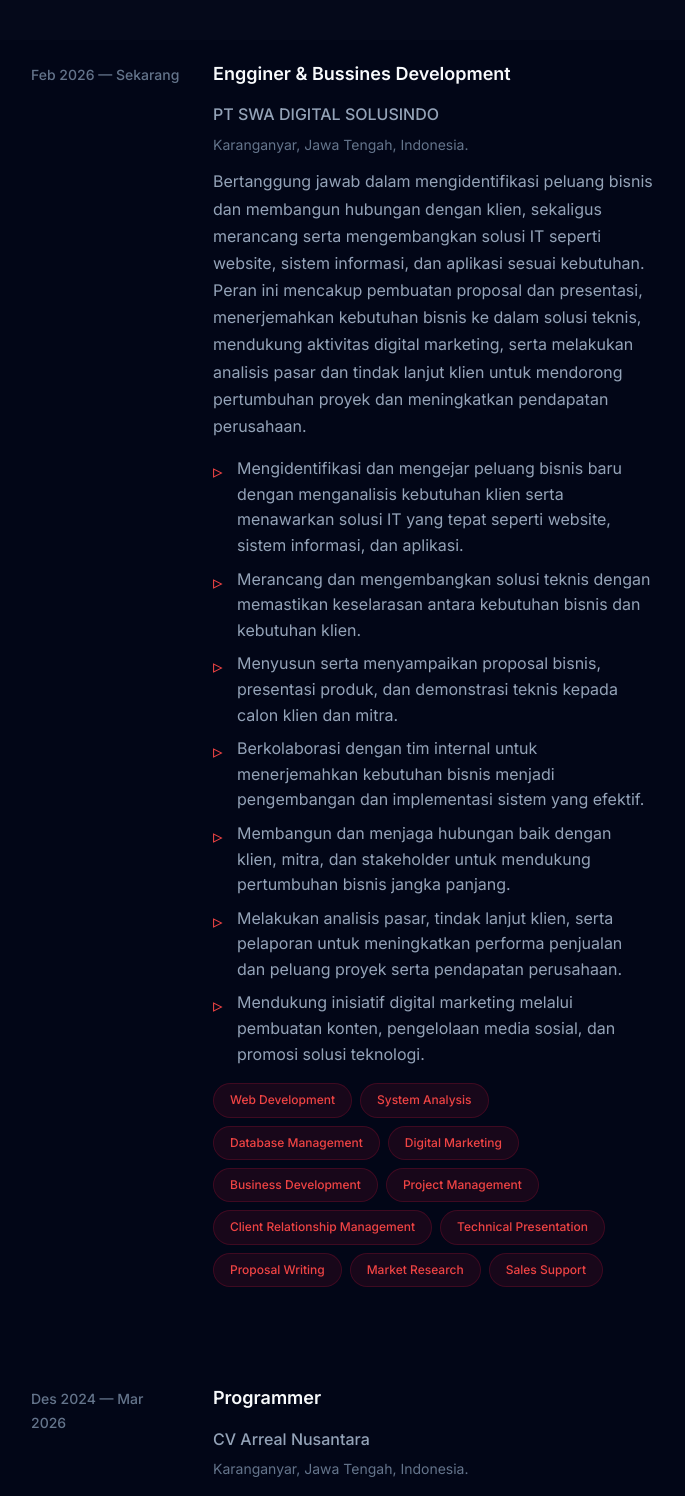
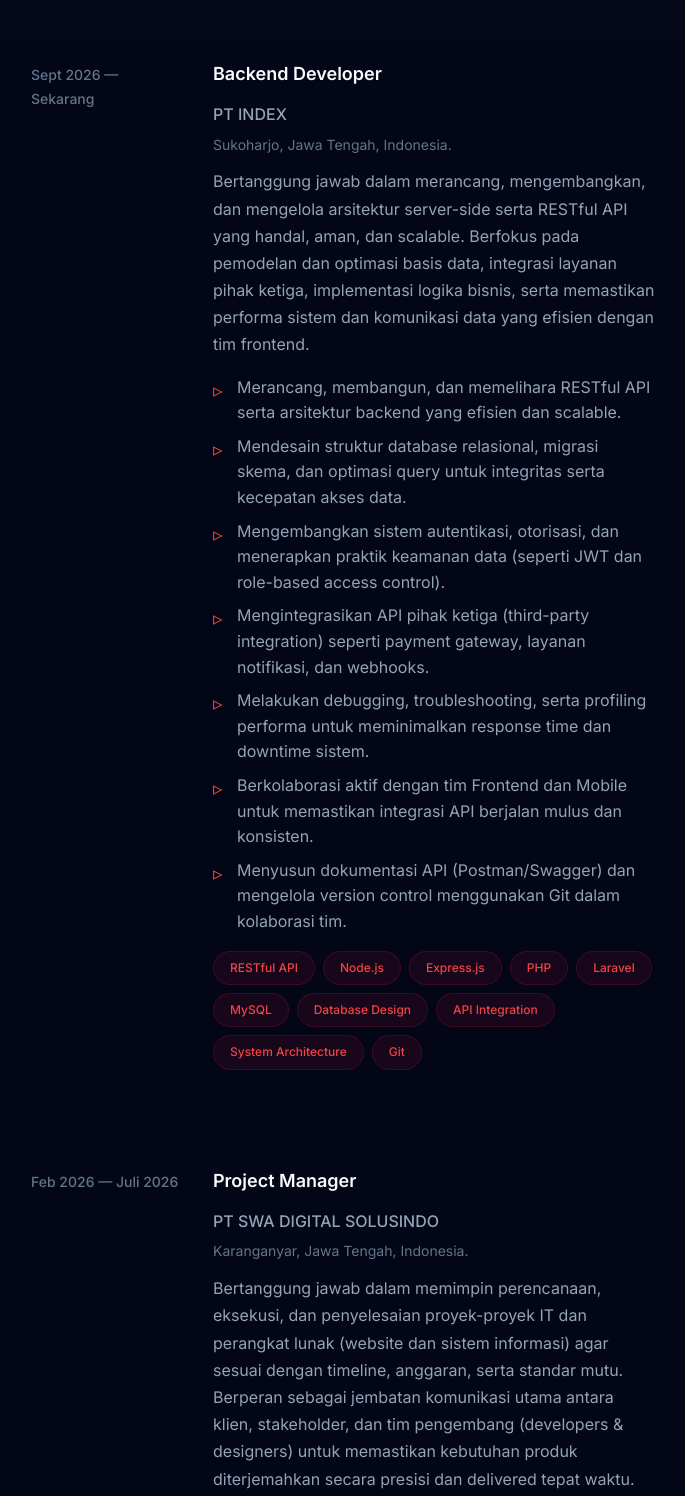
Before and after one commit to mhnaufal16/mhnaufal_, a website: page public/index.html in a window 1280 px wide. Shown: the part 920-2416 px from the top of the page, without its empty margins (257-942 px from the left). Drawn offline with Linux system fonts and the light colour scheme.

```diff
--- a/public/index.html
+++ b/public/index.html
@@ -108,51 +108,89 @@
 
             <div class="experience-list">
                 <div class="experience-item">
-                    <div class="experience-period">Feb 2026 — Sekarang</div>
+                    <div class="experience-period">Sept 2026 — Sekarang</div>
                     <div class="experience-content">
-                        <h3 class="experience-role">Engginer & Bussines Development</h3>
-                        <h4 class="experience-company">PT SWA DIGITAL SOLUSINDO</h4>
-                        <p class="experience-location">Karanganyar, Jawa Tengah, Indonesia.</p>
-                        <p class="experience-description">Bertanggung jawab dalam mengidentifikasi peluang bisnis dan
-                            membangun hubungan dengan klien, sekaligus merancang serta mengembangkan solusi IT seperti
-                            website, sistem informasi, dan aplikasi sesuai kebutuhan. Peran ini mencakup pembuatan
-                            proposal dan presentasi, menerjemahkan kebutuhan bisnis ke dalam solusi teknis, mendukung
-                            aktivitas digital marketing, serta melakukan analisis pasar dan tindak lanjut klien untuk
-                            mendorong pertumbuhan proyek dan meningkatkan pendapatan perusahaan.</p>
+                        <h3 class="experience-role">Backend Developer</h3>
+                        <h4 class="experience-company">PT INDEX</h4>
+                        <p class="experience-location">Sukoharjo, Jawa Tengah, Indonesia.</p>
+                        <p class="experience-description">Bertanggung jawab dalam merancang, mengembangkan, dan
+                            mengelola arsitektur server-side serta RESTful API yang handal, aman, dan scalable. Berfokus
+                            pada pemodelan dan optimasi basis data, integrasi layanan pihak ketiga, implementasi logika
+                            bisnis, serta memastikan performa sistem dan komunikasi data yang efisien dengan tim
+                            frontend.</p>
                         <ul class="experience-tasks">
-                            <li>Mengidentifikasi dan mengejar peluang bisnis baru dengan menganalisis kebutuhan klien
-                                serta menawarkan solusi IT yang tepat seperti website, sistem informasi, dan aplikasi.
-                            </li>
-                            <li>Merancang dan mengembangkan solusi teknis dengan memastikan keselarasan antara kebutuhan
-                                bisnis dan kebutuhan klien.</li>
-                            <li>Menyusun serta menyampaikan proposal bisnis, presentasi produk, dan demonstrasi teknis
-                                kepada calon klien dan mitra.</li>
-                            <li>Berkolaborasi dengan tim internal untuk menerjemahkan kebutuhan bisnis menjadi
-                                pengembangan dan implementasi sistem yang efektif.</li>
-                            <li>Membangun dan menjaga hubungan baik dengan klien, mitra, dan stakeholder untuk mendukung
-                                pertumbuhan bisnis jangka panjang.</li>
-                            <li>Melakukan analisis pasar, tindak lanjut klien, serta pelaporan untuk meningkatkan
-                                performa penjualan dan peluang proyek serta pendapatan perusahaan.</li>
-                            <li>Mendukung inisiatif digital marketing melalui pembuatan konten, pengelolaan media
-                                sosial, dan promosi solusi teknologi.</li>
+                            <li>Merancang, membangun, dan memelihara RESTful API serta arsitektur backend yang efisien
+                                dan scalable.</li>
+                            <li>Mendesain struktur database relasional, migrasi skema, dan optimasi query untuk
+                                integritas serta kecepatan akses data.</li>
+                            <li>Mengembangkan sistem autentikasi, otorisasi, dan menerapkan praktik keamanan data
+                                (seperti JWT dan role-based access control).</li>
+                            <li>Mengintegrasikan API pihak ketiga (third-party integration) seperti payment gateway,
+                                layanan notifikasi, dan webhooks.</li>
+                            <li>Melakukan debugging, troubleshooting, serta profiling performa untuk meminimalkan
+                                response time dan downtime sistem.</li>
+                            <li>Berkolaborasi aktif dengan tim Frontend dan Mobile untuk memastikan integrasi API
+                                berjalan mulus dan konsisten.</li>
+                            <li>Menyusun dokumentasi API (Postman/Swagger) dan mengelola version control menggunakan Git
+                                dalam kolaborasi tim.</li>
                         </ul>
                         <div class="tech-tags">
-                            <span class="tech-tag">Web Development</span>
-                            <span class="tech-tag">System Analysis</span>
-                            <span class="tech-tag">Database Management</span>
-                            <span class="tech-tag">Digital Marketing</span>
-                            <span class="tech-tag">Business Development</span>
-                            <span class="tech-tag">Project Management</span>
-                            <span class="tech-tag">Client Relationship Management</span>
-                            <span class="tech-tag">Technical Presentation</span>
-                            <span class="tech-tag">Proposal Writing</span>
-                            <span class="tech-tag">Market Research</span>
-                            <span class="tech-tag">Sales Support</span>
+                            <span class="tech-tag">RESTful API</span>
+                            <span class="tech-tag">Node.js</span>
+                            <span class="tech-tag">Express.js</span>
+                            <span class="tech-tag">PHP</span>
+                            <span class="tech-tag">Laravel</span>
+                            <span class="tech-tag">MySQL</span>
+                            <span class="tech-tag">Database Design</span>
+                            <span class="tech-tag">API Integration</span>
+                            <span class="tech-tag">System Architecture</span>
+                            <span class="tech-tag">Git</span>
                         </div>
                     </div>
                 </div>
 
-                <div class="experience-list">
+                <div class="experience-item">
+                    <div class="experience-period">Feb 2026 — Juli 2026</div>
+                    <div class="experience-content">
+                        <h3 class="experience-role">Project Manager</h3>
+                        <h4 class="experience-company">PT SWA DIGITAL SOLUSINDO</h4>
+                        <p class="experience-location">Karanganyar, Jawa Tengah, Indonesia.</p>
+                        <p class="experience-description">Bertanggung jawab dalam memimpin perencanaan, eksekusi, dan
+                            penyelesaian proyek-proyek IT dan perangkat lunak (website dan sistem informasi) agar sesuai
+                            dengan timeline, anggaran, serta standar mutu. Berperan sebagai jembatan komunikasi utama
+                            antara klien, stakeholder, dan tim pengembang (developers & designers) untuk memastikan
+                            kebutuhan produk diterjemahkan secara presisi dan delivered tepat waktu.</p>
+                        <ul class="experience-tasks">
+                            <li>Memimpin perencanaan proyek secara menyeluruh, mencakup scope of work, timeline (gantt
+                                chart), alokasi beban kerja tim, dan milestone deliverables.</li>
+                            <li>Mengimplementasikan metodologi kerja (Agile/Scrum) dalam koordinasi tim teknis,
+                                memfasilitasi sprint planning, review, dan stand-up meeting.</li>
+                            <li>Menerjemahkan kebutuhan bisnis klien ke dalam dokumen spesifikasi fungsional, product
+                                backlog, dan user stories yang jelas untuk tim developer.</li>
+                            <li>Mengidentifikasi dan memitigasi potensi risiko proyek serta mengendalikan perubahan
+                                ruang lingkup (scope creep) selama siklus pengembangan.</li>
+                            <li>Mengawal proses Quality Assurance (QA) dan User Acceptance Testing (UAT) bersama klien
+                                guna menjamin kualitas sebelum rilis.</li>
+                            <li>Memantau efisiensi kerja tim menggunakan tools project management (Trello/Jira/Notion)
+                                serta menyusun laporan progres berkala kepada manajemen dan klien.</li>
+                            <li>Menjaga hubungan profesional dan ekspektasi klien dengan menyediakan komunikasi
+                                transparan, demo berkala, dan penanganan feedback secara responsif.</li>
+                        </ul>
+                        <div class="tech-tags">
+                            <span class="tech-tag">Project Management</span>
+                            <span class="tech-tag">Agile / Scrum</span>
+                            <span class="tech-tag">Scope & Timeline Management</span>
+                            <span class="tech-tag">Client Relations</span>
+                            <span class="tech-tag">Risk Mitigation</span>
+                            <span class="tech-tag">System Analysis</span>
+                            <span class="tech-tag">Sprint Planning</span>
+                            <span class="tech-tag">Quality Assurance (UAT)</span>
+                            <span class="tech-tag">Cross-functional Team Leadership</span>
+                            <span class="tech-tag">Jira / Trello</span>
+                        </div>
+                    </div>
+                </div>
+
                 <div class="experience-item">
                     <div class="experience-period">Des 2024 — Mar 2026</div>
                     <div class="experience-content">
@@ -201,8 +239,8 @@
                                     </path>
                                 </svg>
                             </a>
-                                <a href="https://www.instagram.com/projectmaster.id/" target="_blank"
-                                    class="company-link" aria-label="Instagram">
+                            <a href="https://www.instagram.com/projectmaster.id/" target="_blank" class="company-link"
+                                aria-label="Instagram">
                                 <svg width="14" height="14" viewBox="0 0 24 24" fill="none" stroke="currentColor"
                                     stroke-width="2">
                                     <rect x="2" y="2" width="20" height="20" rx="5" ry="5"></rect>
```
Lines whose indentation alone changed are shown as unchanged.
